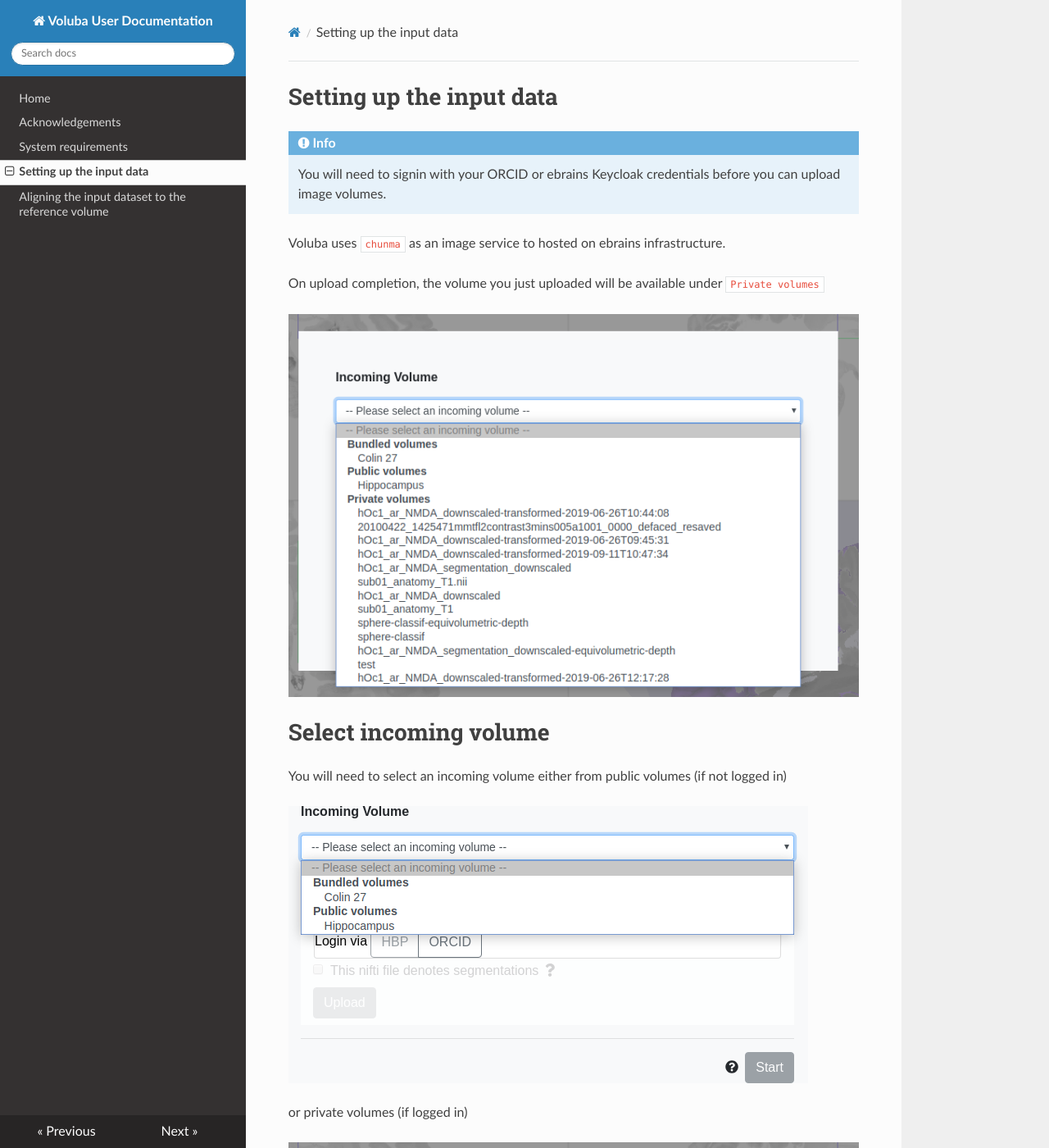
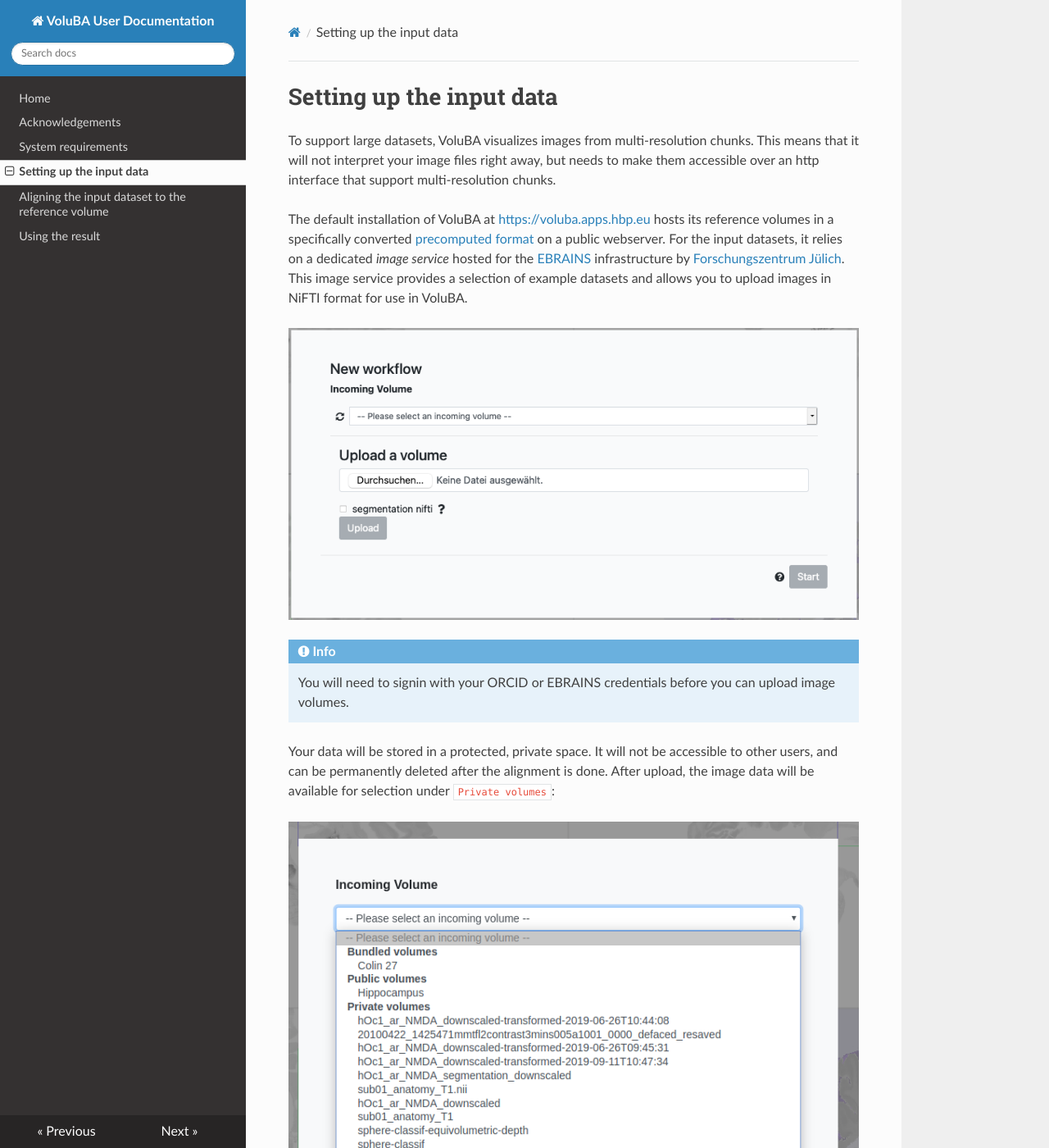
Before and after one commit to FZJ-INM1-BDA/voluba, an MkDocs documentation site: the page built from user_docs/input.md, in a window 1280 px wide and 1400 px high. Shown: the whole window at 82% size. Built offline with MkDocs 1.6.1, drawn with Linux system fonts in a browser that asks for light colours; nearby versions of some CDN libraries; some of the changed text lies outside the part shown.

Commit message:
Optimized the input data section of the documentation

```diff
--- a/mkdocs.yml
+++ b/mkdocs.yml
@@ -1,4 +1,4 @@
-site_name: Voluba User Documentation
+site_name: VoluBA User Documentation
 
 theme:
   name: 'readthedocs'
@@ -19,3 +19,4 @@
   - 'requirements.md'
   - 'input.md'
   - 'alignment.md'
+  - 'results.md'
--- a/user_docs/input.md
+++ b/user_docs/input.md
@@ -1,27 +1,22 @@
 # Setting up the input data
 
+To support large datasets, VoluBA visualizes images from multi-resolution chunks.
+This means that it will not interpret your image files right away, but needs to make them accessible over an http interface that support multi-resolution chunks.
+
+The default installation of VoluBA at <https://voluba.apps.hbp.eu> hosts its reference volumes in a specifically converted [precomputed format](https://github.com/google/neuroglancer/tree/master/src/neuroglancer/datasource/precomputed) on a public webserver.
+For the input datasets, it relies on a dedicated *image service* hosted for the [EBRAINS](https://ebrains.eu) infrastructure by [Forschungszentrum Jülich](https://fz-juelich.de).
+This image service provides a selection of example datasets and allows you to upload images in NiFTI format for use in VoluBA.
+
+![snippet](images/upload.png)
+
 !!! info
-    You will need to signin with your ORCID or ebrains Keycloak credentials before you can upload image volumes.
+    You will need to signin with your ORCID or EBRAINS credentials before you can upload image volumes.
 
-Voluba uses `chunma` as an image service to hosted on ebrains infrastructure.
+Your data will be stored in a protected, private space.
+It will not be accessible to other users, and can be permanently deleted after the alignment is done.
+After upload, the image data will be available for selection under `Private volumes`:
 
-On upload completion, the volume you just uploaded will be available under `Private volumes`
-
-[![screenshot](images/select_private_volume.png)](images/select_private_volume.png)
+![snippet](images/select_private_volume.png)
 
 
-# Select incoming volume
-
-You will need to select an incoming volume either from public volumes (if not logged in)
-
-[![screenshot](images/public_volumes.png)](images/public_volumes.png)
-
-or private volumes (if logged in)
-
-[![screenshot](images/select_private_volume.png)](images/select_private_volume.png)
-
-Upon selection, the volume will begin loading, and overlayed on top of the reference template.
-
-<!-- need loading image? -->
-
-click `Start` to proceed to the next step.
+Select a public or uploaded private input image, and click `Start` to proceed to the alignment.
--- /dev/null
+++ b/user_docs/results.md
@@ -0,0 +1 @@
+# Using the result
```
Also changed, not shown: user_docs/index.md (+8 -2 lines), user_docs/images/teaser.png (added), user_docs/images/upload.png (added), 1 other file.
